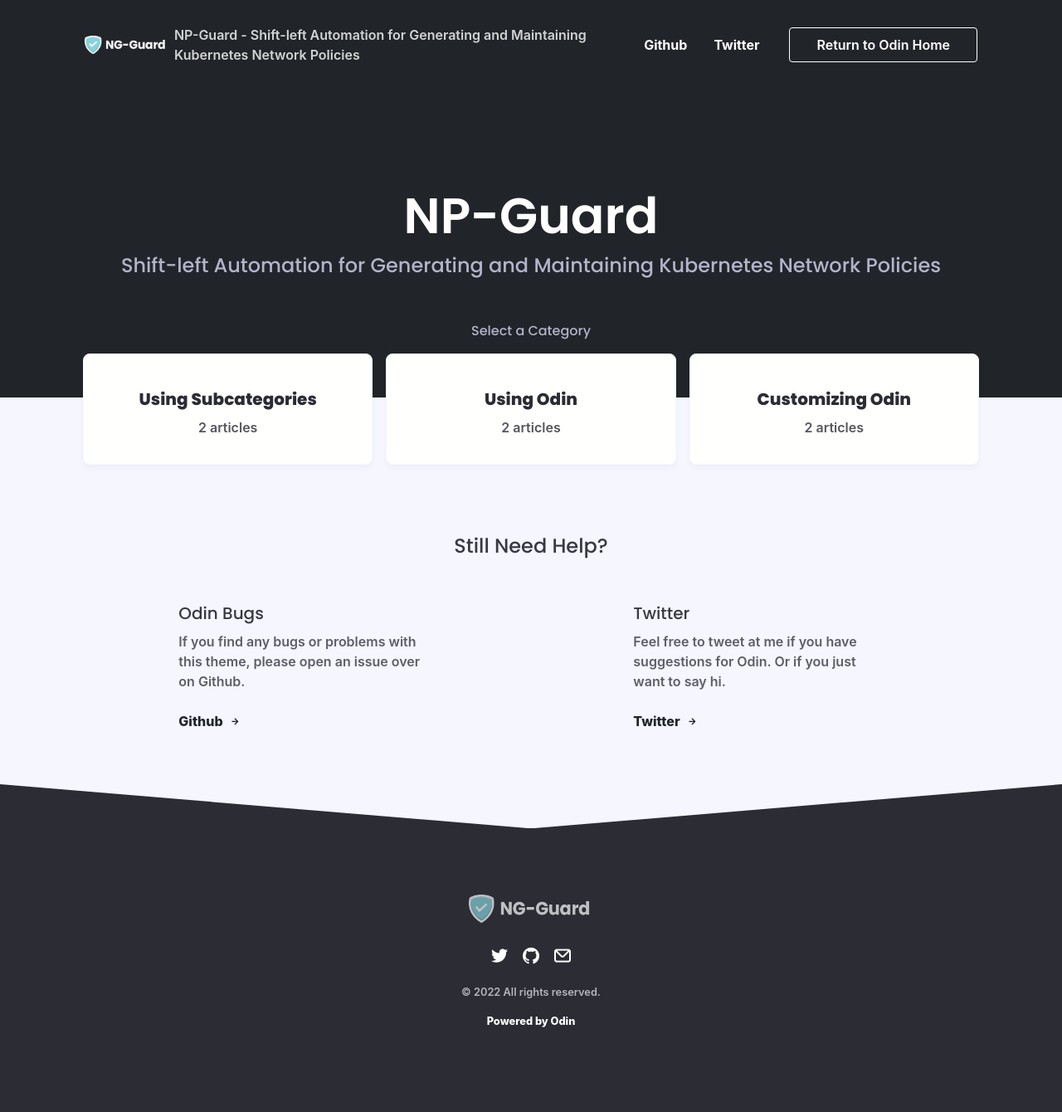
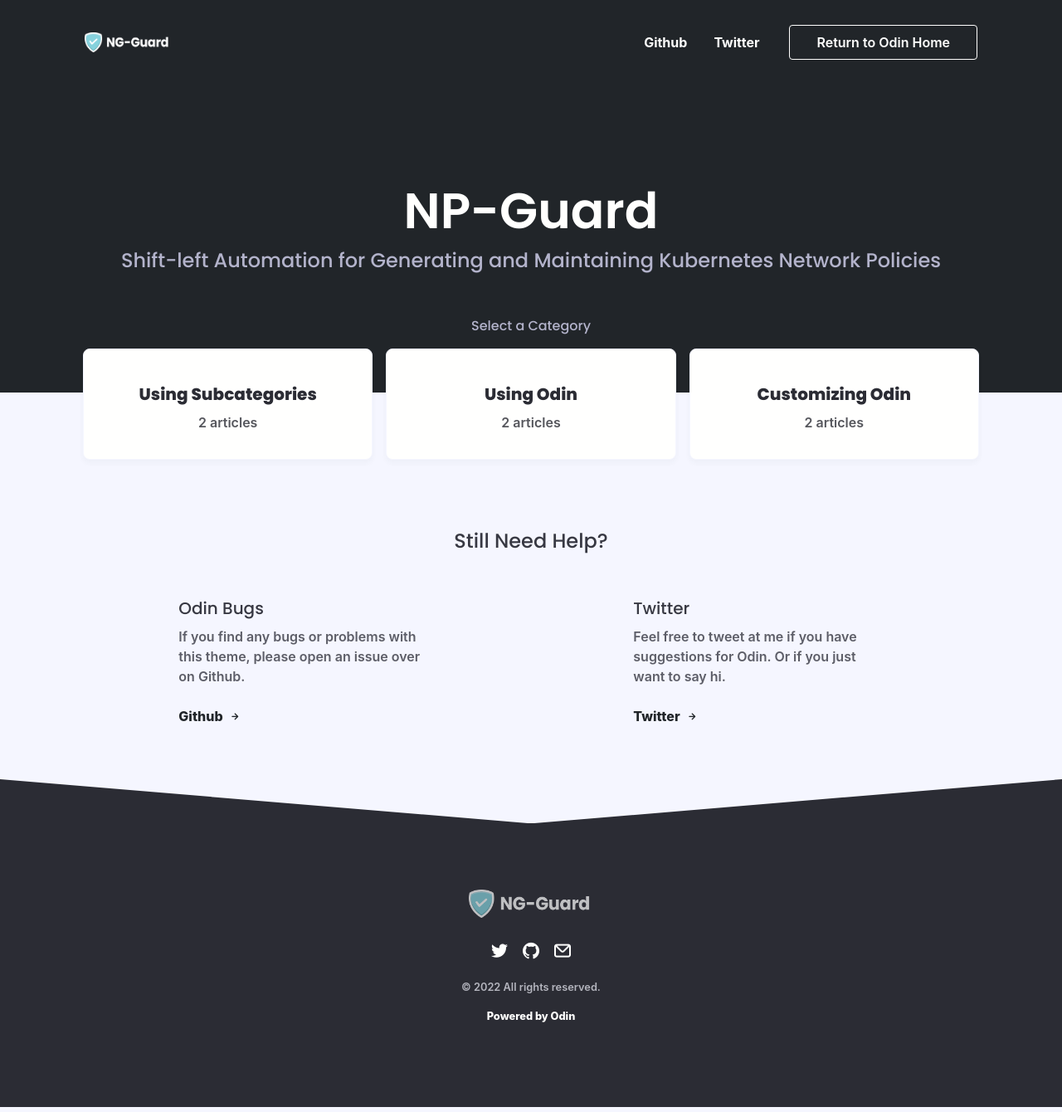
Before and after one commit to tkwsniva/np-guard, a Jekyll site: the page built from index.html, in a window 1280 px wide. Shown: the whole page at 83% size. Built offline with Jekyll 4.4.1, drawn with Linux system fonts in a browser that asks for light colours; nearby versions of some CDN libraries; some web fonts are replaced; comment, search, counter and statistics services are not loaded.

Commit message:
Update _config.yml

```diff
--- a/_config.yml
+++ b/_config.yml
@@ -24,7 +24,7 @@
 url: https://teaguns.github.io # the base hostname AND PROTOCOL for your site, e.g. http://example.com
 permalink: /:categories/:title
 
-content_type: NP-Guard - Shift-left Automation for Generating and Maintaining Kubernetes Network Policies
+content_type:
 use_authors: true #Set this to false to disable showing post authors
 
 brand_logo: logo.png
```
